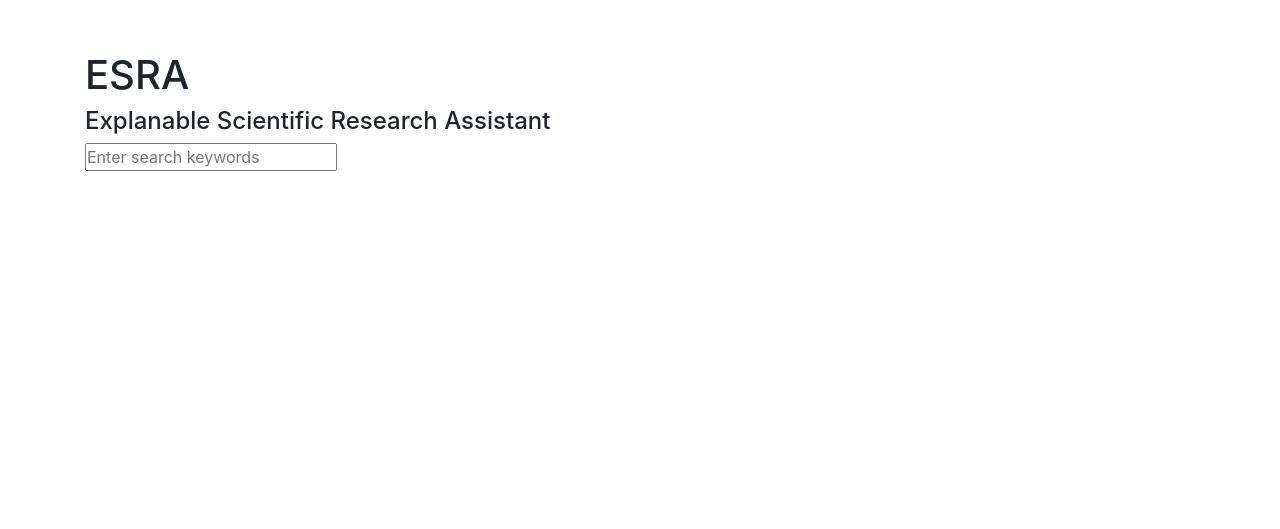
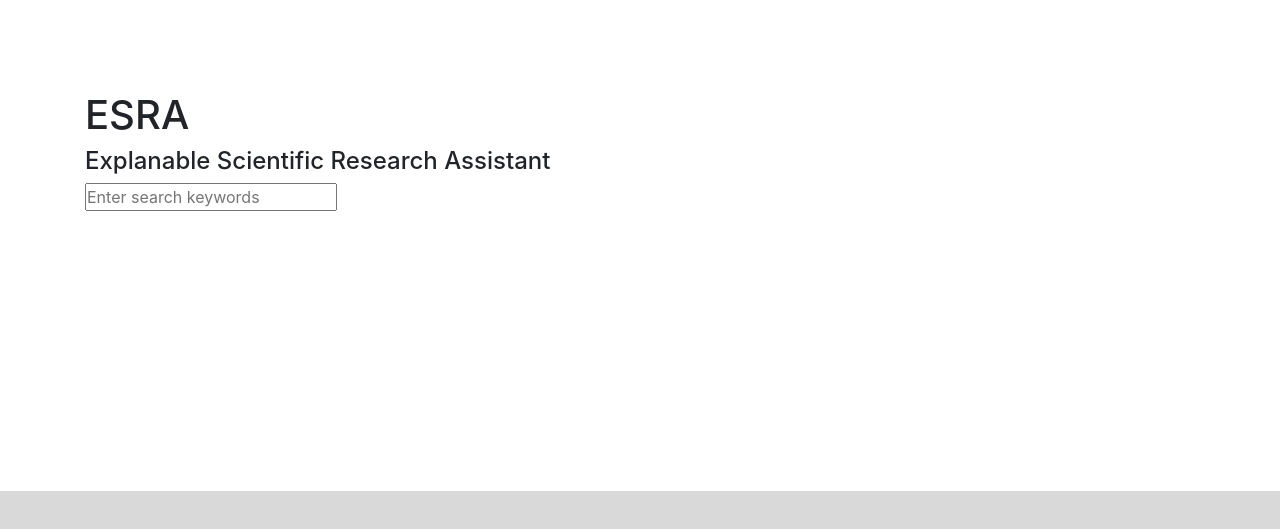
Before and after one commit to StonehengeNLP/ESRA-Frontend, a React (Create React App) app: page / in a window 1280 px wide. Shown: the part 189-718 px from the top of the page. Built offline with nearby package versions, Linux system fonts and the light colour scheme.

Commit message:
Change: rearrange home page

```diff
--- a/src/css/home.css
+++ b/src/css/home.css
@@ -17,3 +17,16 @@ html, body, #root, .App {
 footer {
     background-color: #D9D9D9;
 }
+/*
+.foot-bar {
+    width: 100vh !important;
+    height: 15vh !important;
+} */
+
+.home-search {
+    height:  85%;
+}
+
+.home-footer {
+    height: 15%;
+}
--- a/src/pages/Home.js
+++ b/src/pages/Home.js
@@ -1,30 +1,28 @@
 import React from 'react'
 import Searchbar from '../components/Searchbar'
-import {Container, Row, Col} from 'react-bootstrap'
+import {Container, Row, Col, Button} from 'react-bootstrap'
 import '../css/home.css'
 
 
 function home() {
     return (
-        // <div className="h-100 align-items-center">
-        //     <Container className="h-100 align-items-center justify-content-center" >
-        //         <Row className='align-items-center h-100'>
-        //             <Col md={4}>md=4</Col>
-        //             <Col md={{ span: 4, offset: 4 }}>{`md={{ span: 4, offset: 4 }}`}</Col>
-        //         </Row>
-        //     </Container>
-        // </div>
-        <div className="h-100 align-items-center">
+        <div className='h-100'>
+            <div className="home-search align-items-center">
                 <Container className="h-100 align-items-center">
-                    <Row className="h-75 align-items-center">
+                    <Row className="h-100 align-items-center">
                         <Col xs md>
                             <h1>ESRA</h1>
                             <h4>Explanable Scientific Research Assistant</h4>
                             <Searchbar />
                         </Col>
                     </Row>
-            </Container>
+                </Container>
+            </div>
+            <footer className="home-footer">
+            </footer>
         </div>
+
+
     )
 }
 
```
